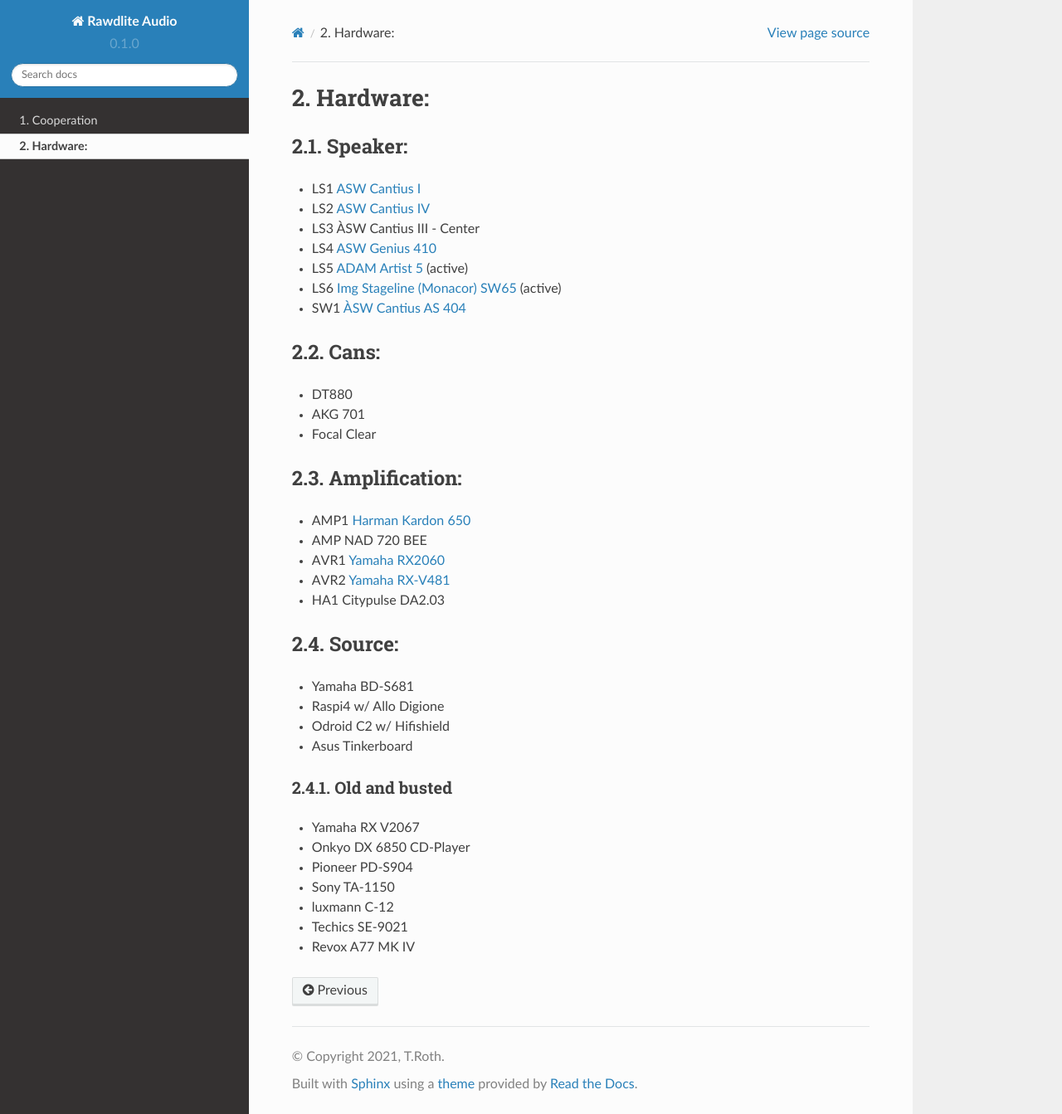
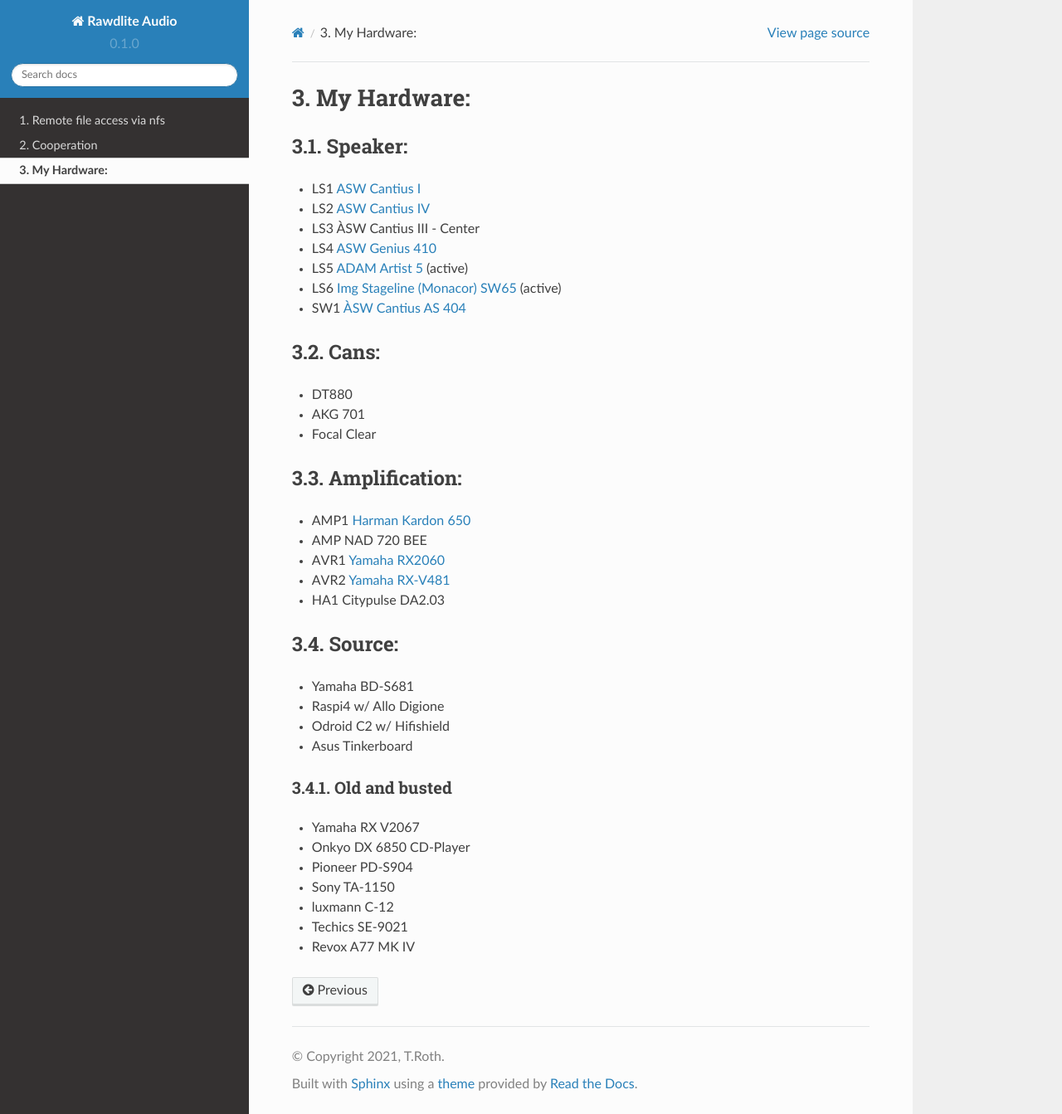
Before and after one commit to rawdlite/audio-doc, a Sphinx documentation site: the page built from docs/source/hardware.rst, in a window 1280 px wide and 1343 px high. Shown: the whole window at 83% size. Built offline with Sphinx 7.4.7 and the Read the Docs theme 2.0.0, drawn with Linux system fonts in a browser that asks for light colours.

Commit message:
Overview three parts

```diff
--- a/docs/source/hardware.rst
+++ b/docs/source/hardware.rst
@@ -1,5 +1,5 @@
-Hardware:
----------
+My Hardware:
+------------
 
 Speaker:
 ________
--- a/docs/source/nfs.rst
+++ b/docs/source/nfs.rst
@@ -1,3 +1,5 @@
+Remote file access via nfs
+--------------------------
 .. _nfs_auto_mount:
 
 For accessing local audiofiles i prefer nfs, that has a smaller footprint as SMB (aka sambas) or afp.
```
Also changed, not shown: docs/source/index.rst (+26 -9 lines).
